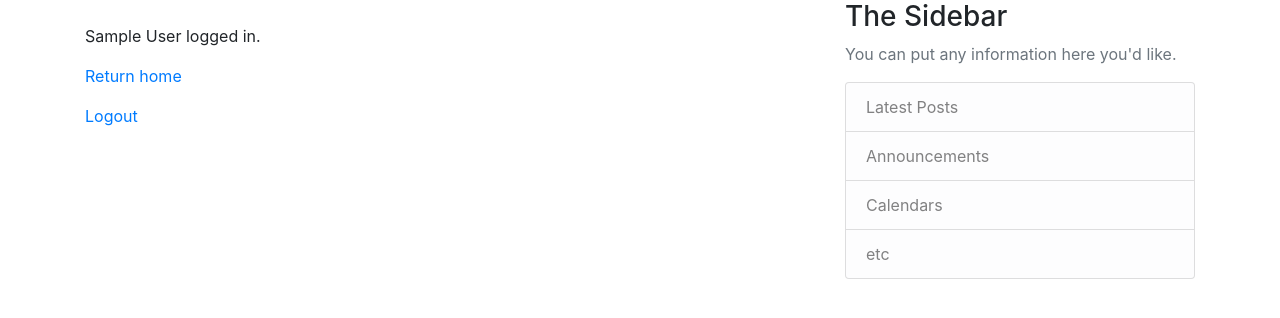
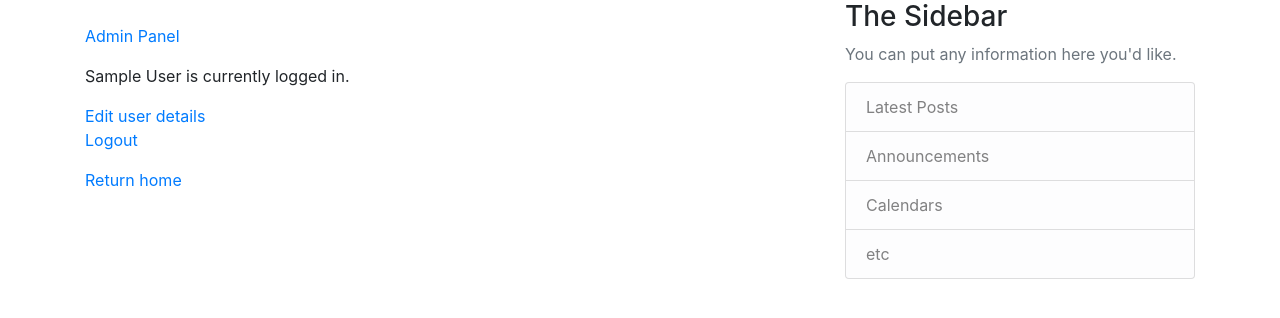
Before and after one commit to CMU-PRISM/website, a Django app: page /accounts/profile/ in a window 1280 px wide. Shown: the part 56-374 px from the top of the page. Run offline with Django 3.2, Linux system fonts and the light colour scheme; the visitor is signed in with stand-in values (Sample User, id 1); some libraries are stand-ins or nearby versions.

Commit message:
Overhaul User profile display

```diff
--- a/prism_project/templates/users/profile.html
+++ b/prism_project/templates/users/profile.html
@@ -3,12 +3,25 @@
 {% block title %}User Profile - {{ user.get_id }}{% endblock title %}
 
 {% block 'page-content' %}
+    {% if user.is_authenticated and user.is_staff or user.is_authenticated and user.is_superuser%}
+        <p>
+            <a href="{% url 'admin:index' %}">Admin Panel</a><br>
+        </p>
+    {% endif %}
+
     {% if user.is_authenticated %}
-        <p>{{ user.get_full_name }} logged in.</p>
-        <p><a href="{% url 'core-index' %}">Return home</a></p>
-        <p><a href="{% url 'logout' %}">Logout</a></p>
+        <p>{{ user.get_full_name }} is currently logged in.</p>
+
+
+        <p>
+            <a href="#">Edit user details</a><br>
+            <a href="{% url 'logout' %}">Logout</a><br>
+        </p>
+
     {% else %}
-        <a href="{% url 'login' %}">Login</a>
-        <a href="{% url 'signup' %}">Signup</a>
+        <a href="{% url 'login' %}">Login</a><br>
+        <a href="{% url 'signup' %}">Signup</a><br>
     {% endif %}
+
+    <a href="{% url 'core-index' %}">Return home</a>
 {% endblock 'page-content' %}
```
